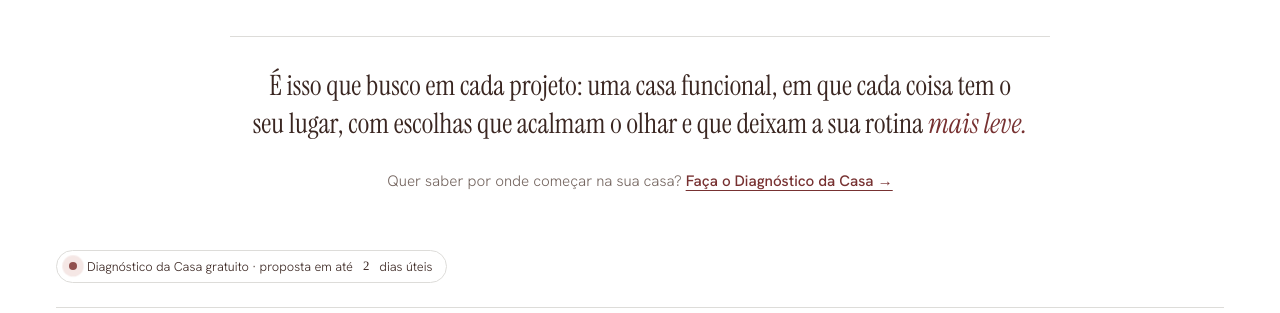
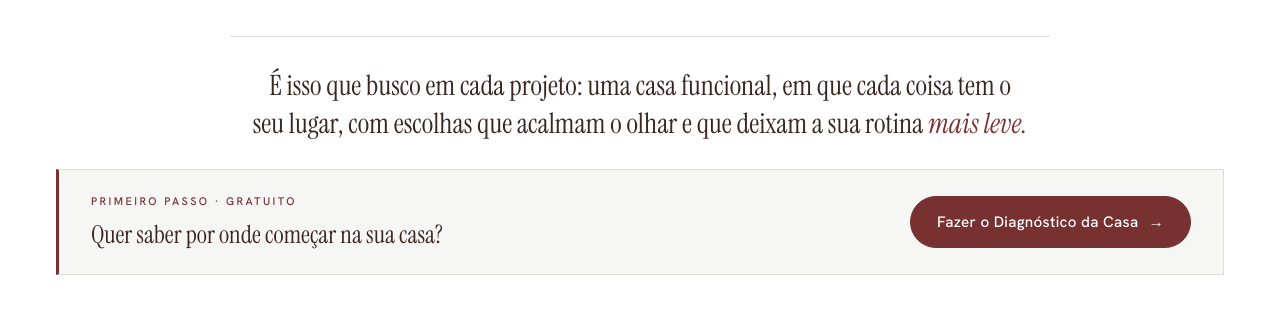
Before and after one commit to Gabrielepinheiro/site, a plain HTML site: page index.html in a window 1280 px wide. Shown: the part 487-800 px from the top of the page. Drawn offline with Linux system fonts and the light colour scheme.

Commit message:
Home: convite para o diagnóstico em caixa de destaque
Co-Authored-By: Claude Opus 5.5 <noreply@anthropic.com>
Claude-Session: https://claude.ai/code/session_01Npdet1GNfoboVSCR7t893r

```diff
--- a/index.html
+++ b/index.html
@@ -84,7 +84,9 @@ h1, h2, h3 { font-family: var(--display); font-weight: 400; margin: 0; text-wrap
 .triangulo .v { fill: var(--bordo); }
 .triangulo .tri-fundo { fill: var(--anturio); fill-opacity: .22; }
 .triangulo .tri-linha { fill: none; stroke: var(--cacau); stroke-width: 1.2; }
-.convite-diag { margin: 0; font-size: .95rem; color: var(--cacau-2); }
+.convite-diag { margin: 0; background: var(--nevoa); border: 1px solid var(--linha); border-left: 3px solid var(--bordo); padding: 20px 20px 22px; display: grid; gap: 10px; justify-items: start; }
+.convite-diag .rot { color: var(--bordo); margin: 0; }
+.convite-diag .convite-frase { margin: 0; font: 400 clamp(1.3rem, 4.8vw, 1.55rem)/1.25 var(--display); color: var(--cacau); }
 .busco { font: 400 clamp(1.35rem, 5vw, 1.75rem)/1.35 var(--display); margin: 6px 0 0; padding: 22px 0 4px; border-top: 1px solid var(--linha); text-wrap: balance; }
 /* animação do triângulo: a base primeiro, depois a leveza */
 .triangulo.anima .tri-linha { stroke-dasharray: 1; stroke-dashoffset: 1; animation: tracar 2s cubic-bezier(.45,.05,.3,1) .3s forwards; }
@@ -249,7 +251,10 @@ h1, h2, h3 { font-family: var(--display); font-weight: 400; margin: 0; text-wrap
   .abertura-texto { grid-column: 1; }
   .triangulo { grid-column: 2; grid-row: 1; max-width: 400px; }
   .busco { grid-column: 1 / -1; text-align: center; max-width: 820px; justify-self: center; padding-top: 30px; }
-  .convite-diag { grid-column: 1 / -1; text-align: center; }
+  .convite-diag { grid-column: 1 / -1; grid-template-columns: minmax(0, 1fr) auto; align-items: center; column-gap: 32px; padding: 24px 32px; }
+  .convite-diag .rot { grid-column: 1; }
+  .convite-diag .convite-frase { grid-column: 1; }
+  .convite-diag .btn { grid-column: 2; grid-row: 1 / span 2; }
   .abertura { column-gap: 80px; }
   .abertura .titulo { font-size: 2.6rem; }
   /* Abaixo da abertura, tudo usa a largura inteira: faixa de dados e blocos em duas colunas */
@@ -404,7 +409,11 @@ h1, h2, h3 { font-family: var(--display); font-weight: 400; margin: 0; text-wrap
     </svg>
   </figure>
   <p class="busco entra" style="--i:5">É isso que busco em cada projeto: uma casa funcional, em que cada coisa tem o seu lugar, com escolhas que acalmam o olhar e que deixam a sua rotina <em class="bordo">mais leve.</em></p>
-  <p class="convite-diag entra" style="--i:6">Quer saber por onde começar na sua casa? <a class="link-seta" href="#comece">Faça o Diagnóstico da Casa →</a></p>
+  <div class="convite-diag entra" style="--i:6">
+    <p class="rot">Primeiro passo · gratuito</p>
+    <p class="convite-frase">Quer saber por onde começar na sua casa?</p>
+    <a class="btn" data-link="diagnostico" href="#comece" target="_blank" rel="noopener">Fazer o Diagnóstico da Casa <span class="seta" aria-hidden="true">→</span></a>
+  </div>
 </header>
 
 <main class="pagina">
```
Also changed, not shown: consultoria.html (+7 -2 lines), datenschutz.html (+7 -2 lines), diagnostico-da-casa.html (+7 -2 lines), impressum.html (+7 -2 lines), sobre-mim.html (+7 -2 lines).
